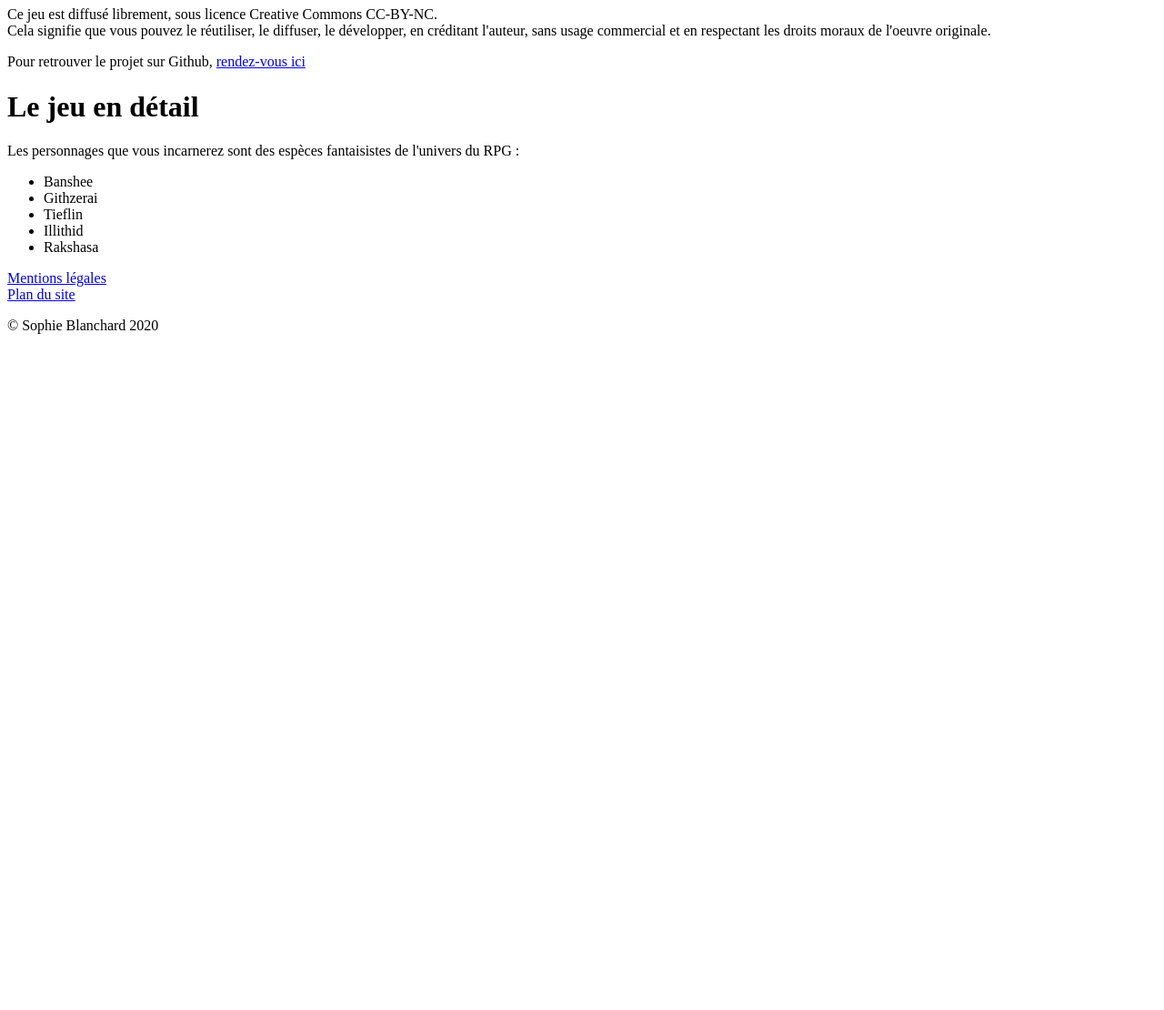
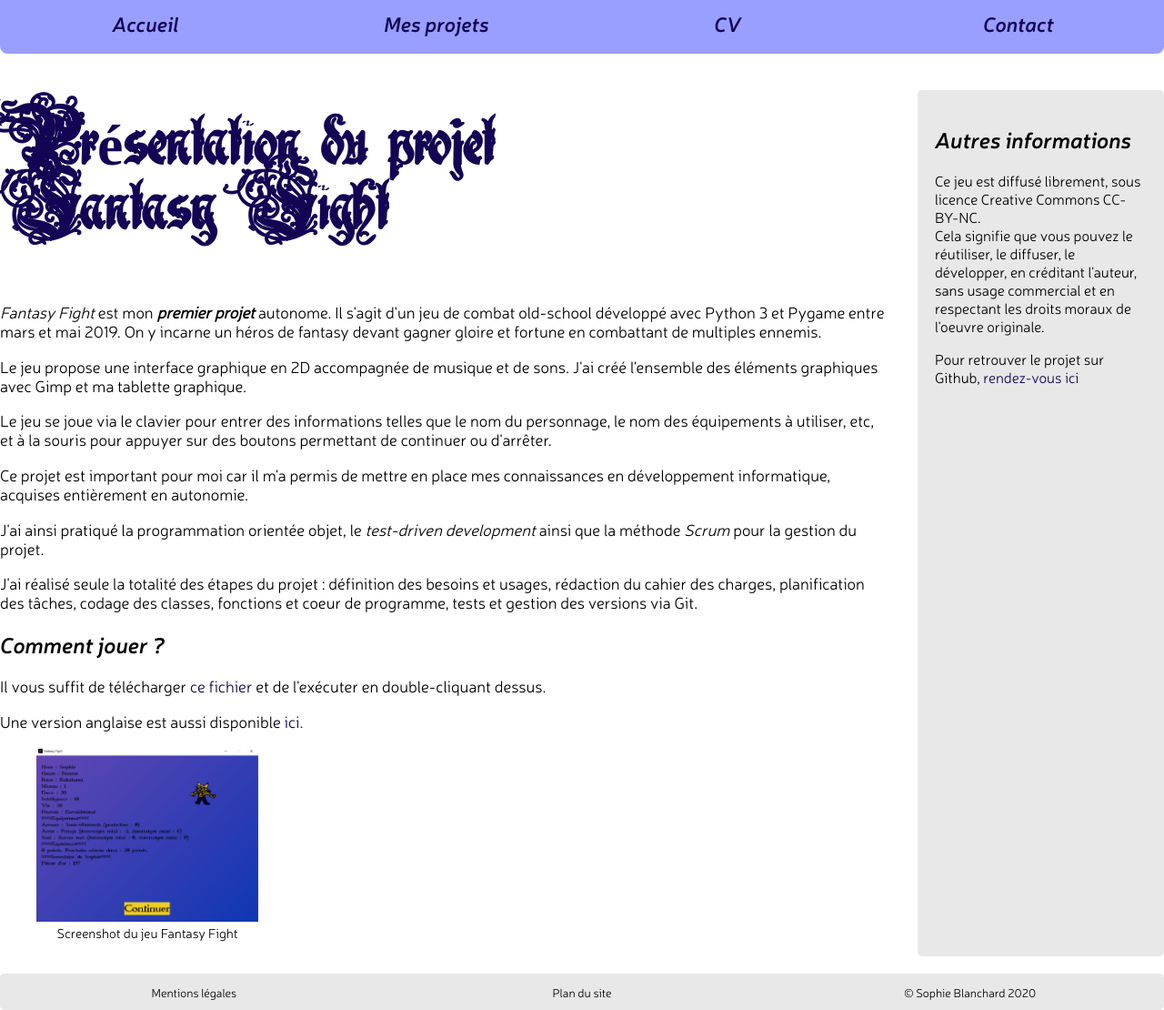
Before and after one commit to Aphios/Aphios_webpage, a PHP site: page /fantasy_fight_presentation.php in a window 1280 px wide. Shown: the part 1176-2286 px from the top of the page at 91% size. Before the commit the page ends 1543 px from the top, so only its background shows below. Run offline with PHP 8.4, Linux system fonts and the light colour scheme.

Commit message:
added legal mentions, fantasy fight pres and contact page

```diff
--- a/fantasy_fight_presentation.php
+++ b/fantasy_fight_presentation.php
@@ -3,7 +3,7 @@
 <html>
     <head>
 	    <meta charset = "utf-8"/>
-	<link rel="stylesheet" type="text/css" href="ff_style.css" />
+	    <link rel="stylesheet" type="text/css" href="styles.css" />
 	    <title>Fantasy Fight</title>
     </head>
 
@@ -11,37 +11,51 @@
 
 	<header>
 	     <?php include("en_tete.php"); ?>
-		 <?php include("menu.php"); ?>
 	</header>
 
-	    <h1>Présentation</h1>
-		    <h2>Qui suis-je ?</h2>
-			    <p><span class="pseudo">Aphios</span>, de mon vrai nom <strong>Sophie Blanchard</strong>.<br /> Je suis une autodidacte en
-				développement informatique et j'entame une reconversion pour devenir développeuse web.</p>
-			<h2>Le projet Fantasy Fight</h2>
+	<nav>
+		<?php include("menu.php"); ?>
+	</nav>
+
+	<section>
+	    <article>
+	        <h1>Présentation du projet <br />Fantasy Fight</h1>
 			    <p><em>Fantasy Fight</em> est mon <mark>premier projet</mark> autonome. Il s'agit d'un jeu de combat
-				old-school développé avec Python 3 et Pygame. On y incarne un héros de <a href="#game">fantasy</a> prêt à combattre des ennemis.</p>
-				<p class="dessous">Le jeu propose une interface graphique en 2D avec musique et sons. J'ai créé l'ensemble des éléments graphiques.</p>
-				<p>Le jeu se joue via le clavier pour saisir des choix et la souris pour appuyer sur des boutons.</p>
-		<h1>Comment jouer ?</h1>
-		    <p>Il vous suffit de télécharger <a href="https://github.com/Aphios/Fantasy_fight/blob/master/Fantasy_fight_fr.7z" target="blank">ce fichier</a> et de
-			l'exécuter en double-cliquant dessus.</p>
-			<p>Une version anglaise est aussi disponible <a href="https://github.com/Aphios/Fantasy_fight/blob/master/fantasy_fight_en.zip" target="blank">ici.</a></p>
-		<h1>Autres informations</h1>
+				old-school développé avec Python 3 et Pygame entre mars et mai 2019. On y incarne un héros de fantasy devant gagner gloire
+				et fortune en combattant de multiples ennemis.</p>
+				<p>Le jeu propose une interface graphique en 2D accompagnée de musique et de sons.
+				J'ai créé l'ensemble des éléments graphiques avec Gimp et ma tablette graphique.</p>
+				<p>Le jeu se joue via le clavier pour entrer des informations telles que le nom du personnage,
+				le nom des équipements à utiliser, etc, et à la souris pour appuyer sur des boutons permettant
+				de continuer ou d'arrêter.</p>
+				<p>Ce projet est important pour moi car il m'a permis de mettre en place mes connaissances en
+				développement informatique, acquises entièrement en autonomie.</p>
+				<p> J'ai ainsi pratiqué la programmation orientée objet, le <em>test-driven
+				development</em> ainsi que la méthode <em>Scrum</em> pour la gestion du projet.</p>
+				<p>J'ai réalisé seule la totalité des étapes du projet : définition des besoins et usages, rédaction
+				du cahier des charges, planification des tâches, codage des classes, fonctions et coeur de programme,
+				tests et gestion des versions via Git.</p>
+				<h2>Comment jouer ?</h2>
+		        <p>Il vous suffit de télécharger <a href="https://github.com/Aphios/Fantasy_fight/blob/master/Fantasy_fight_fr.7z" target="blank">
+				ce fichier</a> et de l'exécuter en double-cliquant dessus.</p>
+			    <p>Une version anglaise est aussi disponible <a href="https://github.com/Aphios/Fantasy_fight/blob/master/fantasy_fight_en.zip" target="blank">
+				ici.</a></p>
+				<figure class="galerie">
+                    <img src="Images/ce_ff_002.png" alt="Image du jeu Fantasy Fight" />
+                    <figcaption>Screenshot du jeu Fantasy Fight</figcaption>
+                </figure>
+	    </article>
+
+	    <aside>
+		    <h2>Autres informations</h2>
 		        <p>Ce jeu est diffusé librement, sous licence Creative Commons CC-BY-NC.<br />Cela signifie
 			    que vous pouvez le réutiliser, le diffuser, le développer, en créditant l'auteur, sans usage commercial
 			    et en respectant les droits moraux de l'oeuvre originale.</p>
 			    <p>Pour retrouver le projet sur Github, <a href="https://github.com/Aphios/Fantasy_fight"
 			    title="Pour voir le code source du projet" target="blank">rendez-vous ici</a></p>
-		<h1 id="game">Le jeu en détail</h1>
-			<p>Les personnages que vous incarnerez sont des espèces fantaisistes de l'univers du RPG :</p>
-			<ul>
-			    <li>Banshee</li>
-				<li>Githzerai</li>
-				<li>Tieflin</li>
-				<li>Illithid</li>
-				<li>Rakshasa</li>
-			</ul>
+	    </aside>
+
+	</section>
 
 	<footer>
 		<?php include("bas_page.php"); ?>
--- a/ff_style.css
+++ /dev/null
@@ -1,78 +0,0 @@
-/*
-Style CSS du site Fantasy Fight
-Par Sophie Blanchard
-*/
-
-@font-face {
-    font-family: "Immortal";
-	src: url('Fonts/immortal-webfont.woff2') format('woff2'),
-         url('Fonts/immortal-webfont.woff') format('woff');
-    font-weight: normal;
-    font-style: normal;
-	}
-
-@font-face {
-	font-family: "Neris light";
-	src: url('Fonts/Neris-light-webfont.eot') format('eot'),
-	     url('Fonts/Neris-light-webfont.ttf') format('ttf'),
-	     url('Fonts/Neris-light-webfont.woff') format('woff'),
-	     url('Fonts/Neris-light-webfont.svf') format('svg');
-	font-weight:normal;
-	font-style:normal;
-
-body {
-    background-color: #E7E5C4;
-	}
-
-.pseudo {
-    color: marroon;
-	}
-
-.imgflottantedroite {
-	float : right;
-	/* TODO : tailles ne fonctionnent pas ? */
-	width : 100px;
-	height : 100px;
-
-}
-
-.dessous {
-	clear : both;
-}
-
-h1 {
-    font-family: "Immortal", Verdana, Arial, Serif;
-	font-size: 1.6em;
-	text-align: center;
-	color: #592181;
-	}
-
-h2 {
-	font-family: "Immortal", Verdana, Arial, Serif;
-	font-size: 1.3em;
-	font-align: right;
-	color: #6e6e6e;
-    }
-
-mark {
-    background-color: #C4C6E7;
-	}
-
-a {
-  text-decoration: none;
-  color: F32790;
-  font-style: italic;
-  }
-
-a: hover {
-    text-decoration: underline;
-	}
-
-a: visited {
-    color: F7E3Ed;
-	}
-
-	p {
-		font-family: "Neris Light", Verdana, Arial, Serif;
-		font-size : 1.1 em;
-	}
--- a/mainpage.php
+++ b/mainpage.php
@@ -3,7 +3,7 @@
 <html>
     <head>
 	    <meta charset = "utf-8"/>
-	    <link rel="stylesheet" type="text/css" href="main_css.css" />
+	    <link rel="stylesheet" type="text/css" href="styles.css" />
 	    <title>Aphios website</title>
     </head>
 
--- /dev/null
+++ b/styles.css
@@ -0,0 +1,269 @@
+/*
+Style CSS du site Aphios Website
+Par Sophie Blanchard
+*/
+
+/* Main styles */
+
+@font-face {
+	font-family: "Neris light";
+	src: url('Fonts/Neris-light-webfont.eot') format('eot'),
+	     url('Fonts/Neris-light-webfont.ttf') format('ttf'),
+	     url('Fonts/Neris-light-webfont.woff') format('woff'),
+	     url('Fonts/Neris-light-webfont.svf') format('svg');
+	font-weight:normal;
+	font-style:normal;
+}
+
+@font-face {
+	font-family: "Neris semibold italic";
+	src: url('Fonts/Neris-SemiBoldItalic-webfont.eot') format('eot'),
+	     url('Fonts/Neris-SemiBoldItalic-webfont.ttf') format('ttf'),
+	     url('Fonts/Neris-SemiBoldItalic-webfont.woff') format('woff'),
+	     url('Fonts/Neris-SemiBoldItalic-webfont.svf') format('svg');
+	font-weight:normal;
+	font-style:normal;
+}
+
+@font-face{
+	font-family: "Rothenburg";
+	src: url('Fonts/rothenbg-webfont.eot') format('eot'),
+	     url('Fonts/rothenbg-webfont.ttf') format('ttf'),
+		 url('Fonts/rothenbg-webfont.woff') format('woff');
+	font-weight: normal;
+	font-style:normal;
+}
+
+body{
+	width: 100%;
+	max-width:1280px;
+	min-width:700px;
+	margin:auto;
+}
+
+section{
+	display:flex;
+}
+
+h1{
+	font-family:"Rothenburg";
+	font-size: 4em;
+	color: #140454;
+}
+
+h2 {
+	font-family: "Neris semibold italic";
+	font-size: 1.5em;
+}
+
+h3 {
+	font-family: "Neris semibold italic";
+	font-size: 1.3em;
+	padding-left:0.5em;
+}
+
+p{
+	font-family:"Neris light";
+	font-size:1.1em;
+}
+
+ul{
+	font-family:"Neris light";
+	font-size: 1em;
+}
+
+a {
+	text-decoration:none;
+	color:#140454;
+}
+
+a: visited {
+	text-decoration:none;
+	color: #76cd9b;
+}
+
+mark{
+	font-style:oblique;
+	background: none;
+	font-weight:bold;
+}
+
+
+/* En-tête */
+
+#en-tete {
+	display : flex;
+}
+
+.titre{
+	font-family:"Rothenburg";
+	font-size: 7em;
+    color: #140454;
+}
+
+.logo{
+	width:30%;
+	height:auto;
+}
+
+.logo img {
+	width :55%;
+	height:auto;
+}
+
+
+.banniere{
+	background-color: #989fff;
+}
+
+.banniere img{
+	width : 100%;
+	height:auto;
+}
+
+/* Menu */
+
+.categ_menu{
+	font-family: "Neris semibold italic";
+	font-size : 1.4em;
+	color : #140454;
+	width:100%;
+	text-align:center;
+	margin-top:0.4em;
+}
+
+.categ_menu a{
+	text-decoration:none;
+	color : #140454;
+}
+
+nav {
+	display : flex;
+	width:100%;
+	height:3.5em;
+	background-color: #989fff;
+	border-radius: 0em 0 0.5em 0.5em;
+}
+
+/* Mainpage */
+
+article{
+	margin-right:2em;
+}
+
+
+aside {
+	background-color : #e8e8e8;
+	width:35%;
+	border-radius: 0.3em;
+	margin-top : 2.5em;
+	padding:1.2em;
+}
+
+aside p{
+	font-size:1em;
+}
+
+aside a{
+	font-size:1em;
+	text-decoration:none;
+	color:#140454;
+}
+
+aside ul{
+	list-style:none;
+}
+
+aside ul li:before {
+	content: "- ";
+    color: #140454;
+    font-size: 1.5em;
+	font-family:"Rothenburg";
+}
+
+/* Bas de page */
+
+footer{
+	background-color: #e8e8e8;
+	display: flex;
+	margin-top:1.2em;
+	width:100%;
+	height:2.5em;
+	border-radius:0.3em;
+}
+
+.categ_barre_inf{
+	display : flex;
+	width:100%;
+	font-family: "Neris light";
+	font-size:0.9em;
+	text-align:center;
+	justify-content:center;
+}
+
+.categ_barre_inf p {
+	font-family:"Neris light";
+	font-size:0.9em;
+	margin-top:1em;
+}
+
+.categ_barre_inf a{
+	font-size:0.9em;
+	text-decoration:none;
+	color:#000000;
+	margin-top : 1em;
+}
+
+/*Fantasy fight presentation */
+.galerie{
+	width:50%;
+	height:auto;
+}
+
+figure img{
+	width:50%;
+	height:auto;
+}
+
+figcaption{
+	font-family: "Neris light";
+	font-size: 0.9em;
+	text-align:center;
+	width:50%;
+	height:auto;
+}
+
+/*Contact */
+
+form{
+	background-color: #e6ccff;
+}
+
+label, legend, textarea, input {
+	font-family: "Neris light";
+	font-size: 1em;
+	margin:0.4em;
+	box-sizing: border-box;
+}
+
+legend {
+	font-size: 1.2em;
+}
+
+textarea{
+	width:60em;
+	height:20em;
+}
+
+input[type=submit] {
+	font-weight:bold;
+	color:#591d39;
+}
+
+#nom {
+	margin-left:1.9em;
+}
+
+#mail {
+	margin-left : 1.5em;
+}
```
Also changed, not shown: contact.php (+62 -0 lines), mentions_legales.php (+42 -0 lines), mes_projets.php (+30 -0 lines), plan_site.php (+26 -4 lines), Images/ce_ff_002.png (added), Images/ce_ff_003.png (added), Images/ce_ff_004.png (added), traitement_contact.php (added). Lines whose indentation alone changed are shown as unchanged.
